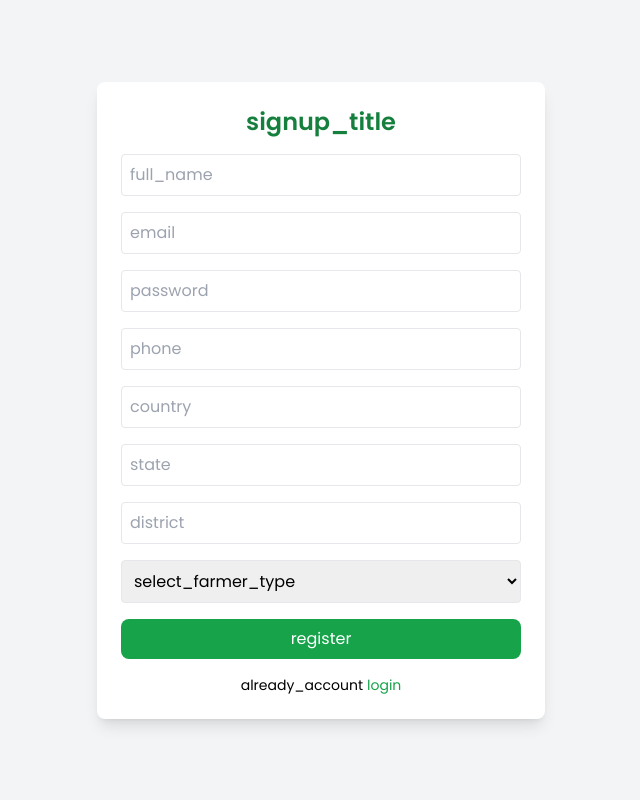
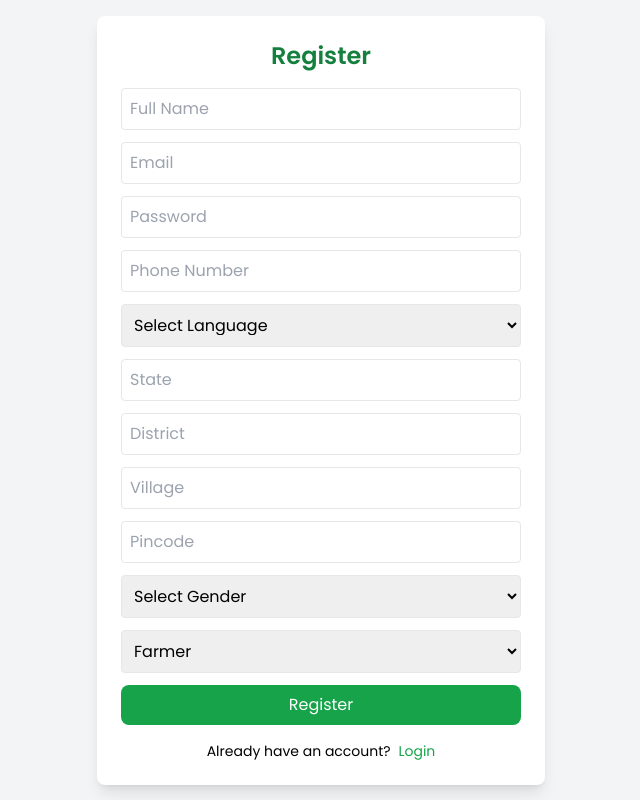
Before and after one commit to AbhayPrasadd/swarnbhoomi_frontend, a React (Vite) app: page /register in a window 1280 px wide. Shown: the whole page, without its empty margins (319-959 px from the left). Built offline with nearby package versions, Linux system fonts and the light colour scheme; no server answers.

Commit message:
login+signup

```diff
--- a/src/App.jsx
+++ b/src/App.jsx
@@ -1,27 +1,22 @@
-import React, { useState, useEffect } from "react";
-import { BrowserRouter as Router, Routes, Route, Navigate } from "react-router-dom";
+import React, { useEffect, useState } from "react";
+import { Routes, Route, Navigate, useLocation } from "react-router-dom";
+import { onAuthStateChanged } from "firebase/auth";
+import { doc, getDoc } from "firebase/firestore";
+import { auth, db } from "./firebase";
 
-// Layout
-import Layout from "./components/Layout";
-
-// Public Pages
-import LandingPage from "./pages/Landing";
-import AuthPage from "./pages/AuthPage";
-import Registration from "./pages/Registration";
-
-// Dashboard Pages
+// Farmer Pages
 import Dashboard from "./pages/Dashboard";
 import MyCrop from "./pages/MyCrop";
 import VoiceBot from "./pages/VoiceBot";
 import Inventory from "./pages/Inventory";
 import Weather from "./pages/Weather";
-import Profile from "./pages/ProfilePage";
-import Advisory from "./pages/AdvisoryPage";
+import ProfilePage from "./pages/ProfilePage";
+import AdvisoryPage from "./pages/AdvisoryPage";
 import AgroRentTab from "./pages/AgroRentTab";
 import SoilAdvisory from "./pages/SoilAdvisory";
-import Community from "./pages/CommunityPage";
+import CommunityPage from "./pages/CommunityPage";
 import Waste from "./pages/Waste";
-import FPO from "./pages/FpoPage";
+import FpoPage from "./pages/FpoPage";
 import Learning from "./pages/Learning";
 import TopicDetail from "./pages/TopicDetail";
 import Ndvi from "./pages/Ndvi";
@@ -29,8 +24,6 @@ import MandiPage from "./pages/MandiPage";
 import CommoditySelection from "./pages/CommoditySelection";
 import CommodityPrices from "./pages/CommodityPrices";
 import FarmingAlerts from "./pages/FarmingAlerts";
-
-// Schemes Section
 import SchemesPage from "./pages/SchemesPage";
 import SchemesLayout from "./pages/SchemesLayout";
 import Agriculture from "./pages/schemes/Agriculture";
@@ -40,57 +33,95 @@ import FarmMachine from "./pages/schemes/FarmMachine";
 import Horticulture from "./pages/schemes/Horticulture";
 import Others from "./pages/schemes/Others";
 
+// Officer Pages
+import OfficerDashboard from "./pages/officer/OfficerDashboard";
+
+// Admin Pages
+import AdminDashboard from "./pages/admin/AdminDashboard";
+
+// Public
+import LandingPage from "./pages/Landing";
+import AuthPage from "./pages/AuthPage";
+import Registration from "./pages/Registration";
+
+import Layout from "./components/Layout";
+
 const App = () => {
   const [user, setUser] = useState(null);
+  const [role, setRole] = useState(null);
+  const [loading, setLoading] = useState(true);
+  const location = useLocation();
 
   useEffect(() => {
-    // Check if a user is stored in localStorage
-    const storedUser = localStorage.getItem("user");
-    if (storedUser) {
-      setUser(JSON.parse(storedUser));
+    const unsubscribe = onAuthStateChanged(auth, async (currentUser) => {
+      if (currentUser) {
+        const userDoc = await getDoc(doc(db, "users", currentUser.uid));
+        if (userDoc.exists()) {
+          setUser(currentUser);
+          setRole(userDoc.data().role);
         }
+      } else {
+        setUser(null);
+        setRole(null);
+      }
+      setLoading(false);
+    });
+    return () => unsubscribe();
   }, []);
 
+  const getDashboard = () => {
+    switch (role) {
+      case "farmer":
+        return <Layout role="farmer"><Dashboard /></Layout>;
+      case "officer":
+        return <Layout role="officer"><OfficerDashboard /></Layout>;
+      case "admin":
+        return <Layout role="admin"><AdminDashboard /></Layout>;
+      default:
+        return <Navigate to="/auth" />;
+    }
+  };
+
+  if (loading) return <div>Loading...</div>;
+
   return (
-    <Router>
     <Routes>
       {/* Public Routes */}
       <Route path="/" element={<LandingPage />} />
-        <Route path="/auth" element={<AuthPage setUser={setUser} />} />
+      <Route path="/auth" element={<AuthPage />} />
       <Route path="/register" element={<Registration />} />
 
-        {/* Protected Routes */}
+      {/* Protected Dashboard */}
       <Route
         path="/dashboard/*"
-          element={user ? <Layout /> : <Navigate to="/auth" />}
+        element={
+          user && role
+            ? getDashboard()
+            : <Navigate to="/auth" state={{ from: location }} />
+        }
       >
+        {/* Farmer Routes */}
+        {role === "farmer" && (
+          <>
             <Route index element={<Dashboard />} />
-
-          {/* Feature Pages */}
-          <Route path="advisoryPage" element={<Advisory />} />
+            <Route path="advisoryPage" element={<AdvisoryPage />} />
             <Route path="SoilAdvisory" element={<SoilAdvisory />} />
-          <Route path="communityPage" element={<Community />} />
+            <Route path="communityPage" element={<CommunityPage />} />
             <Route path="cropGuide" element={<MyCrop />} />
             <Route path="voiceBot" element={<VoiceBot />} />
             <Route path="waste" element={<Waste />} />
             <Route path="inventory" element={<Inventory />} />
-          <Route path="fpoPage" element={<FPO />} />
-          <Route path="profilePage" element={<Profile />} />
+            <Route path="fpoPage" element={<FpoPage />} />
+            <Route path="profilePage" element={<ProfilePage />} />
             <Route path="Ndvi" element={<Ndvi />} />
             <Route path="weather" element={<Weather />} />
             <Route path="agroRentTab" element={<AgroRentTab />} />
             <Route path="mandiPage" element={<MandiPage />} />
             <Route path="farmingAlerts" element={<FarmingAlerts />} />
-
-          {/* Learning Section */}
             <Route path="learningPage" element={<Learning />} />
             <Route path="learning/:id" element={<TopicDetail />} />
-
-          {/* Commodity Pricing */}
             <Route path="commoditySelection" element={<CommoditySelection />} />
             <Route path="commodity/:name" element={<CommodityPrices />} />
-
-          {/* Schemes Section */}
             <Route path="schemes" element={<SchemesLayout />}>
               <Route index element={<SchemesPage />} />
               <Route path="agriculture" element={<Agriculture />} />
@@ -100,9 +131,28 @@ const App = () => {
               <Route path="animal" element={<Animal />} />
               <Route path="others" element={<Others />} />
             </Route>
+          </>
+        )}
+
+        {/* Officer Routes */}
+        {role === "officer" && (
+          <>
+            <Route index element={<OfficerDashboard />} />
+            {/* Add more officer-specific routes */}
+          </>
+        )}
+
+        {/* Admin Routes */}
+        {role === "admin" && (
+          <>
+            <Route index element={<AdminDashboard />} />
+            {/* Add more admin-specific routes */}
+          </>
+        )}
       </Route>
+
+      <Route path="*" element={<Navigate to="/" />} />
     </Routes>
-    </Router>
   );
 };
 
--- a/src/main.jsx
+++ b/src/main.jsx
@@ -1,11 +1,14 @@
 import { StrictMode } from 'react';
 import { createRoot } from 'react-dom/client';
+import { BrowserRouter } from 'react-router-dom'; // ← import this
 import App from './App.jsx';
 import './index.css';
 import './i18n';
 
 createRoot(document.getElementById('root')).render(
   <StrictMode>
-    <App />
+    <BrowserRouter> {/* ← wrap App here */}
+      <App />
+    </BrowserRouter>
   </StrictMode>
 );
--- a/src/pages/AuthPage.jsx
+++ b/src/pages/AuthPage.jsx
@@ -1,26 +1,38 @@
 import React, { useState } from "react";
 import { useNavigate } from "react-router-dom";
-import { useTranslation } from "react-i18next";
+import { auth, db } from "../firebase.js";
+import { signInWithEmailAndPassword } from "firebase/auth";
+import { doc, getDoc } from "firebase/firestore";
 
 const AuthPage = ({ setUser }) => {
   const [email, setEmail] = useState("");
   const [password, setPassword] = useState("");
   const [error, setError] = useState("");
   const navigate = useNavigate();
-  const { t } = useTranslation();
 
-  const handleLogin = (e) => {
+  const handleLogin = async (e) => {
     e.preventDefault();
     setError("");
 
-    // Dummy credentials
-    if (email === "test@example.com" && password === "123456") {
-      const dummyUser = { email };
-      localStorage.setItem("user", JSON.stringify(dummyUser));
-      setUser(dummyUser);
+    try {
+      // 1️⃣ Sign in with Firebase Auth
+      const { user } = await signInWithEmailAndPassword(auth, email, password);
+
+      // 2️⃣ Fetch user profile from Firestore
+      const userDoc = await getDoc(doc(db, "users", user.uid));
+      if (!userDoc.exists()) {
+        setError("User profile not found!");
+        return;
+      }
+
+      const userData = userDoc.data();
+      setUser(userData);
+      localStorage.setItem("user", JSON.stringify(userData));
+
+      // 3️⃣ Redirect to dashboard
       navigate("/dashboard");
-    } else {
-      setError("Invalid email or password");
+    } catch (err) {
+      setError(err.message);
     }
   };
 
@@ -28,7 +40,7 @@ const AuthPage = ({ setUser }) => {
     <div className="min-h-screen flex items-center justify-center bg-[url('/bg-farm.jpg')] bg-cover bg-center px-4">
       <div className="bg-white/80 backdrop-blur-lg rounded-xl shadow-lg w-full max-w-md p-6 sm:p-8">
         <h2 className="text-2xl sm:text-3xl font-bold text-center text-green-800 mb-6">
-          {t("login")}
+          Login
         </h2>
 
         {error && (
@@ -38,7 +50,7 @@ const AuthPage = ({ setUser }) => {
         <form onSubmit={handleLogin} className="space-y-4">
           <input
             type="email"
-            placeholder={t("email")}
+            placeholder="Email"
             className="w-full p-3 text-sm border border-gray-300 rounded-lg focus:outline-none focus:ring-2 focus:ring-green-400"
             value={email}
             onChange={(e) => setEmail(e.target.value)}
@@ -46,7 +58,7 @@ const AuthPage = ({ setUser }) => {
           />
           <input
             type="password"
-            placeholder={t("password")}
+            placeholder="Password"
             className="w-full p-3 text-sm border border-gray-300 rounded-lg focus:outline-none focus:ring-2 focus:ring-green-400"
             value={password}
             onChange={(e) => setPassword(e.target.value)}
@@ -56,17 +68,17 @@ const AuthPage = ({ setUser }) => {
             type="submit"
             className="w-full bg-green-600 hover:bg-green-700 text-white p-3 rounded-lg text-sm font-semibold"
           >
-            {t("login")}
+            Login
           </button>
         </form>
 
         <p className="mt-6 text-sm text-center text-gray-700">
-          {t("no_account")}{" "}
+          No account?{" "}
           <span
             className="text-green-700 font-semibold cursor-pointer hover:underline"
             onClick={() => navigate("/register")}
           >
-            {t("signup")}
+            Sign Up
           </span>
         </p>
       </div>
--- a/src/pages/Registration.jsx
+++ b/src/pages/Registration.jsx
@@ -2,24 +2,24 @@ import React, { useState } from "react";
 import { useNavigate } from "react-router-dom";
 import { auth, db } from "../firebase.js";
 import { createUserWithEmailAndPassword } from "firebase/auth";
-import { doc, setDoc } from "firebase/firestore";
-import { useTranslation } from "react-i18next";
+import { doc, setDoc, serverTimestamp } from "firebase/firestore";
 
 const Registration = () => {
-  const { t } = useTranslation();
+  const navigate = useNavigate();
   const [formData, setFormData] = useState({
-    fullName: "",
+    name: "",
     email: "",
     password: "",
     phone: "",
-    country: "",
+    language: "",
     state: "",
     district: "",
-    farmerType: "",
+    village: "",
+    pincode: "",
+    gender: "",
+    role: "farmer", // default role
   });
-
   const [error, setError] = useState("");
-  const navigate = useNavigate();
 
   const handleChange = (e) => {
     setFormData({ ...formData, [e.target.name]: e.target.value });
@@ -30,22 +30,33 @@ const Registration = () => {
     setError("");
 
     try {
-      const { user } = await createUserWithEmailAndPassword(auth, formData.email, formData.password);
+      // 1️⃣ Create user in Firebase Auth
+      const { user } = await createUserWithEmailAndPassword(
+        auth,
+        formData.email,
+        formData.password
+      );
 
-      // Save to Firestore
+      // 2️⃣ Save user profile in Firestore
       await setDoc(doc(db, "users", user.uid), {
-        fullName: formData.fullName,
+        name: formData.name,
         email: formData.email,
         phone: formData.phone,
-        country: formData.country,
+        language: formData.language,
         state: formData.state,
         district: formData.district,
-        farmerType: formData.farmerType,
+        village: formData.village,
+        pincode: formData.pincode,
+        gender: formData.gender,
+        role: formData.role,
+        profileCompleted: false,
+        createdAt: serverTimestamp(),
       });
 
+      // 3️⃣ Redirect to dashboard or profile setup
       navigate("/dashboard");
-    } catch (error) {
-      setError(error.message);
+    } catch (err) {
+      setError(err.message);
     }
   };
 
@@ -53,35 +64,127 @@ const Registration = () => {
     <div className="flex items-center justify-center min-h-screen bg-gray-100 px-4">
       <div className="bg-white p-6 rounded-lg shadow-lg w-full max-w-md">
         <h2 className="text-2xl font-semibold mb-4 text-center text-green-700">
-          {t("signup_title")}
+          Register
         </h2>
 
         {error && <p className="text-red-500 text-sm mb-2">{error}</p>}
 
-        <form className="space-y-4" onSubmit={handleRegister}>
-          <input type="text" name="fullName" placeholder={t("full_name")} className="w-full p-2 border rounded" onChange={handleChange} required />
-          <input type="email" name="email" placeholder={t("email")} className="w-full p-2 border rounded" onChange={handleChange} required />
-          <input type="password" name="password" placeholder={t("password")} className="w-full p-2 border rounded" onChange={handleChange} required />
-          <input type="tel" name="phone" placeholder={t("phone")} className="w-full p-2 border rounded" onChange={handleChange} required />
-          <input type="text" name="country" placeholder={t("country")} className="w-full p-2 border rounded" onChange={handleChange} required />
-          <input type="text" name="state" placeholder={t("state")} className="w-full p-2 border rounded" onChange={handleChange} required />
-          <input type="text" name="district" placeholder={t("district")} className="w-full p-2 border rounded" onChange={handleChange} required />
-          <select name="farmerType" className="w-full p-2 border rounded" onChange={handleChange} required>
-            <option value="">{t("select_farmer_type")}</option>
-            <option value="Organic">{t("organic")}</option>
-            <option value="Commercial">{t("commercial")}</option>
-            <option value="Livestock">{t("livestock")}</option>
+        <form className="space-y-3" onSubmit={handleRegister}>
+          <input
+            type="text"
+            name="name"
+            placeholder="Full Name"
+            className="w-full p-2 border rounded"
+            onChange={handleChange}
+            required
+          />
+          <input
+            type="email"
+            name="email"
+            placeholder="Email"
+            className="w-full p-2 border rounded"
+            onChange={handleChange}
+            required
+          />
+          <input
+            type="password"
+            name="password"
+            placeholder="Password"
+            className="w-full p-2 border rounded"
+            onChange={handleChange}
+            required
+          />
+          <input
+            type="tel"
+            name="phone"
+            placeholder="Phone Number"
+            className="w-full p-2 border rounded"
+            onChange={handleChange}
+            required
+          />
+          <select
+            name="language"
+            className="w-full p-2 border rounded"
+            onChange={handleChange}
+            required
+          >
+            <option value="">Select Language</option>
+            <option value="Hindi">Hindi</option>
+            <option value="English">English</option>
+            <option value="Bengali">Bengali</option>
+            <option value="Telugu">Telugu</option>
+            {/* Add more languages */}
+          </select>
+          <input
+            type="text"
+            name="state"
+            placeholder="State"
+            className="w-full p-2 border rounded"
+            onChange={handleChange}
+            required
+          />
+          <input
+            type="text"
+            name="district"
+            placeholder="District"
+            className="w-full p-2 border rounded"
+            onChange={handleChange}
+            required
+          />
+          <input
+            type="text"
+            name="village"
+            placeholder="Village"
+            className="w-full p-2 border rounded"
+            onChange={handleChange}
+            required
+          />
+          <input
+            type="text"
+            name="pincode"
+            placeholder="Pincode"
+            className="w-full p-2 border rounded"
+            onChange={handleChange}
+            required
+          />
+          <select
+            name="gender"
+            className="w-full p-2 border rounded"
+            onChange={handleChange}
+            required
+          >
+            <option value="">Select Gender</option>
+            <option value="Male">Male</option>
+            <option value="Female">Female</option>
+            <option value="Other">Other</option>
           </select>
 
-          <button type="submit" className="w-full bg-green-600 text-white p-2 rounded-lg hover:bg-green-700">
-            {t("register")}
+          <select
+            name="role"
+            className="w-full p-2 border rounded"
+            onChange={handleChange}
+            required
+          >
+            <option value="farmer">Farmer</option>
+            <option value="officer">Officer</option>
+            <option value="admin">Admin</option>
+          </select>
+
+          <button
+            type="submit"
+            className="w-full bg-green-600 text-white p-2 rounded-lg hover:bg-green-700"
+          >
+            Register
           </button>
         </form>
 
         <p className="mt-4 text-sm text-center">
-          {t("already_account")}
-          <span className="text-green-600 cursor-pointer ml-1" onClick={() => navigate("/auth")}>
-            {t("login")}
+          Already have an account?{" "}
+          <span
+            className="text-green-600 cursor-pointer ml-1"
+            onClick={() => navigate("/auth")}
+          >
+            Login
           </span>
         </p>
       </div>
--- /dev/null
+++ b/src/pages/admin/AdminDashboard.jsx
@@ -0,0 +1,9 @@
+import React from 'react'
+
+function AdminDashboard() {
+  return (
+    <div>AdminDashboard</div>
+  )
+}
+
+export default AdminDashboard
--- /dev/null
+++ b/src/pages/officer/OfficerDashboard.jsx
@@ -0,0 +1,9 @@
+import React from 'react'
+
+function OfficerDashboard() {
+  return (
+    <div>OfficerDashboard</div>
+  )
+}
+
+export default OfficerDashboard
```
Also changed, not shown: src/firebase.js (+7 -7 lines). Lines whose indentation alone changed are shown as unchanged.
